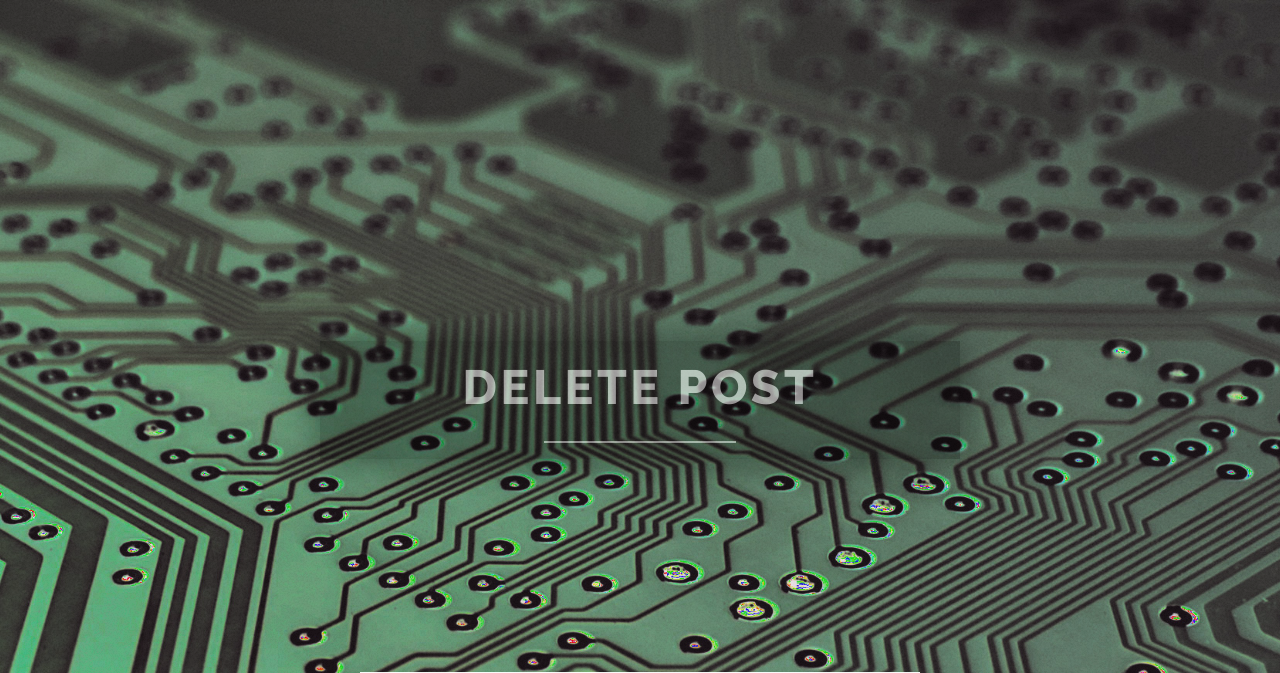
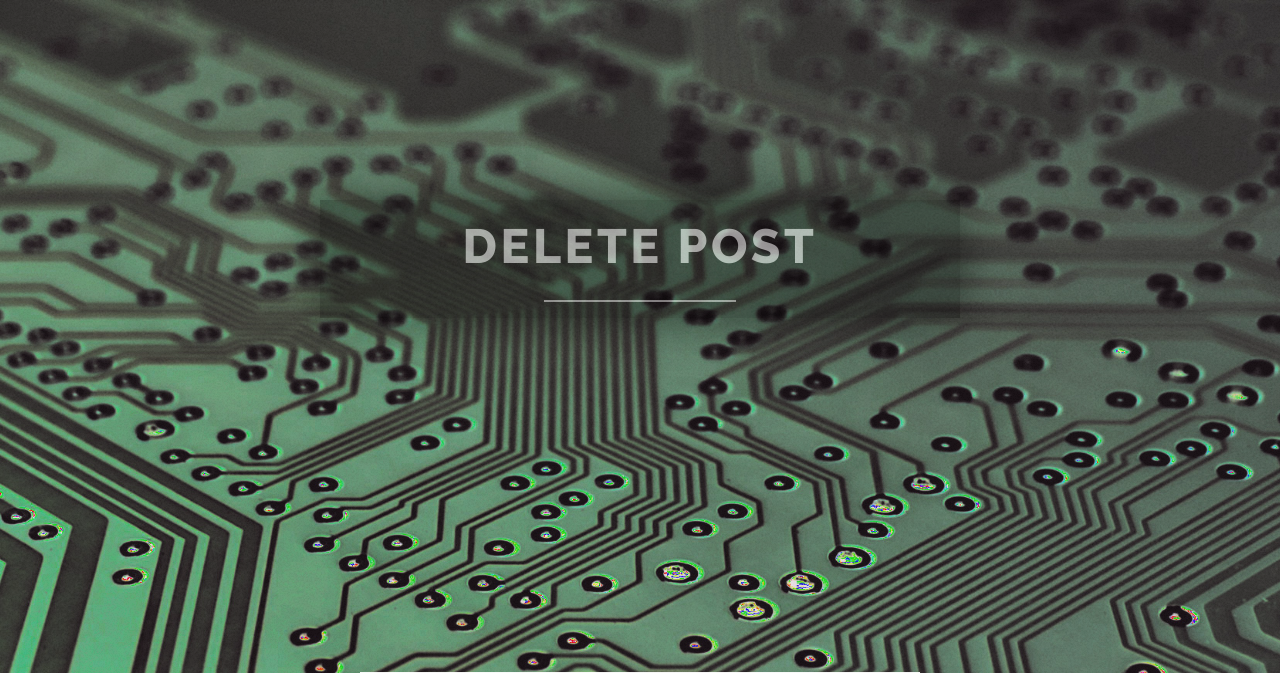
Before and after one commit to Onodric/django-blogity-blog, a Django app: a page that uses blogityBlog/posts/templates/blogityBlog/index.html in a window 1280 px wide. Shown: the top 673 px of the page. Run offline with Django 3.2, Linux system fonts and the light colour scheme; a user stored in the database is signed in; tables that the repository leaves empty hold one stand-in row (values such as "Sample post"); some libraries are stand-ins or nearby versions.

Commit message:
fixing main development static files

```diff
--- a/blogityBlog/posts/static/css/main.css
+++ b/blogityBlog/posts/static/css/main.css
@@ -3134,32 +3134,14 @@ small.tag-name {
 
 #header a.icon.alt {
     color: rgba(255,255,255,.95);
-    /*padding: 1em .5em .5em .5em;*/
-    /*background: rgba(2,2,2,.5);*/
-    /*border: 1px solid white;*/
 }
-
-/*#header .major h5 {*/
-    /*color: rgba(255,255,255,.9);*/
-    /*display: inline-block;*/
-    /*background: rgba(0,0,0,.5);*/
-    /*box-shadow: 0 0 .5em rgba(0,0,0,.5);*/
-/*}*/
-
-/*#header .major ul {*/
-    /*line-height: .5em;*/
-    /*padding: .5em;*/
-    /*background: rgba(0,0,0,.5);*/
-    /*box-shadow: 0 0 .5em rgba(0,0,0,.5);*/
-    /*display: inline-block;*/
-/*}*/
 
 #header .major {
     color: rgba(255,255,255,.9);
     position: fixed;
     display: inline-block;
     height: auto;
-    top: 50%;
+    top: 25%;
     left: 25%;
     width: 50%;
     background: rgba(0,0,0,.6);
@@ -3167,3 +3149,7 @@ small.tag-name {
     padding-top: 1em;
     padding-bottom: 1em;
 }
+
+.markdownx-preview p img {
+    max-width: 100%;
+}
--- a/blogityBlog/posts/static/js/main.js
+++ b/blogityBlog/posts/static/js/main.js
@@ -139,14 +139,13 @@
                 .css('display', 'inline-block')
                 .css('position', 'fixed')
                 .css('height', 'auto')
-                .css('top', '50%')
+                .css('top', '25%')
                 .css('left', '25%')
                 .css('width', '50%')
                 .css('background', 'rgba(0,0,0,.6)')
                 .css('box-shadow', '0 0 3em rgba(0,0,0,1)')
                 .css('padding-top', '1em')
                 .css('padding-bottom', '1em')
-                .css('margin-top', ($headerTitle.outerHeight() / -2));
 
             });
 
@@ -157,14 +156,13 @@
                 .css('display', 'inline-block')
                 .css('position', 'fixed')
                 .css('height', 'auto')
-                .css('top', '50%')
+                .css('top', '25%')
                 .css('left', '25%')
                 .css('width', '50%')
                 .css('background', 'rgba(0,0,0,.6)')
                 .css('box-shadow', '0 0 3em rgba(0,0,0,1)')
                 .css('padding-top', '1em')
                 .css('padding-bottom', '1em')
-                .css('margin-top', ($headerTitle.outerHeight() / -2));
 
             });
 
```
Also changed, not shown: 1 other file.
